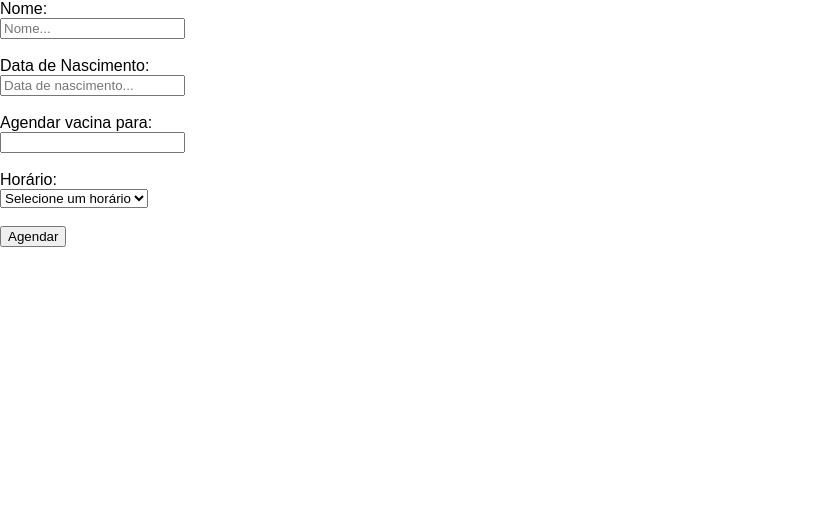
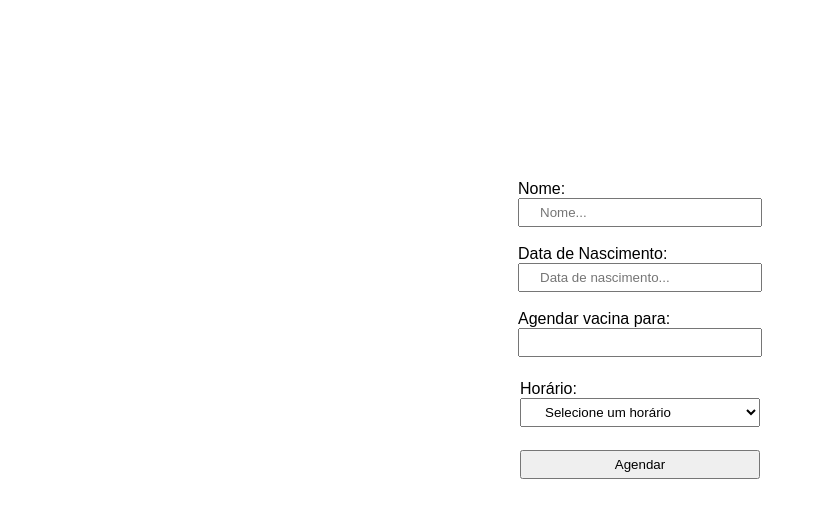
Before and after one commit to aitorruizes/pitang-covid-19, a React (Create React App) app in the folder frontend/: page /patient/scheduling in a window 1280 px wide. Shown: the top 518 px of the page, without its empty margins (0-825 px from the left). Built offline with nearby package versions, Linux system fonts and the light colour scheme.

Commit message:
Components refactored and created basic styling on scheduling form

```diff
--- a/frontend/src/App.css
+++ b/frontend/src/App.css
@@ -5,6 +5,29 @@ body {
     font-family: Arial, Helvetica, sans-serif;
 }
 
+.form-container {
+    margin-top: 180px;
+    display: flex;
+    align-items: center;
+    justify-content: center;
+    flex-direction: column;
+}
+
+.form-input input {
+    width: 200px;
+    padding: 5px 20px;
+}
+
+.form-input-select {
+    width: 240px;
+    padding: 5px 20px;
+}
+
+.form-input input[type="submit"] {
+    width: 240px;
+    padding: 5px 20px;
+}
+
 .form-input-error {
     color: red;
 }
--- a/frontend/src/components/DatePicker/index.jsx
+++ b/frontend/src/components/DatePicker/index.jsx
@@ -23,6 +23,7 @@ const DatePicker = ({ name }) => {
                );
             }}
          </Field>
+         <br/>
          <ErrorMessage name={name}/>
       </div>
    );
--- a/frontend/src/components/SchedulingForm/index.jsx
+++ b/frontend/src/components/SchedulingForm/index.jsx
@@ -17,13 +17,13 @@ const options = [
    { key: "12:00", value: "12:00" },
    { key: "12:30", value: "12:30" },
    { key: "13:00", value: "13:00" },
-   { key: "13:00", value: "13:30" },
+   { key: "13:30", value: "13:30" },
    { key: "14:00", value: "14:00" },
    { key: "14:30", value: "14:30" },
    { key: "15:00", value: "15:00" },
    { key: "15:30", value: "15:30" },
    { key: "16:00", value: "16:00" },
-   { key: "16:00", value: "16:30" },
+   { key: "16:30", value: "16:30" },
    { key: "17:00", value: "17:00" },
    { key: "17:30", value: "17:30" }
 ];
@@ -53,11 +53,12 @@ const SchedulingForm = () => {
          validationSchema={validationSchema}
          onSubmit={onSubmit}
       >
-         <Form>
+         <Form className="form-container">
             <div className="form-input">
                <label>Nome:</label>
                <br />
                <Field type="text" name="name" placeholder="Nome..." />
+               <br/>
                <ErrorMessage name="name" />
             </div>
             <br />
@@ -69,6 +70,7 @@ const SchedulingForm = () => {
                   name="birthdate"
                   placeholder="Data de nascimento..."
                />
+               <br/>
                <ErrorMessage name="birthdate" />
             </div>
             <br />
@@ -78,7 +80,7 @@ const SchedulingForm = () => {
                <DatePicker name="schedulingDate"/>
             </div>
             <br />
-            <div className="form-input">
+            <div className="form-input-select">
                <label>Horário:</label>
                <br />
                <Select name="schedulingHour" options={options}/>
--- a/frontend/src/components/Select/index.jsx
+++ b/frontend/src/components/Select/index.jsx
@@ -4,7 +4,7 @@ import { Field, ErrorMessage } from "formik";
 const Select = ({ name, options }) => {
    return (
       <div>
-         <Field as="select" name={name}>
+         <Field as="select" name={name} className="form-input-select">
             {options.map((option) => {
                return (
                   <option key={option.value} value={option.value}>
@@ -13,6 +13,7 @@ const Select = ({ name, options }) => {
                );
             })}
          </Field>
+         <br/>
          <ErrorMessage name="schedulingHour" />
       </div>
    );
```
